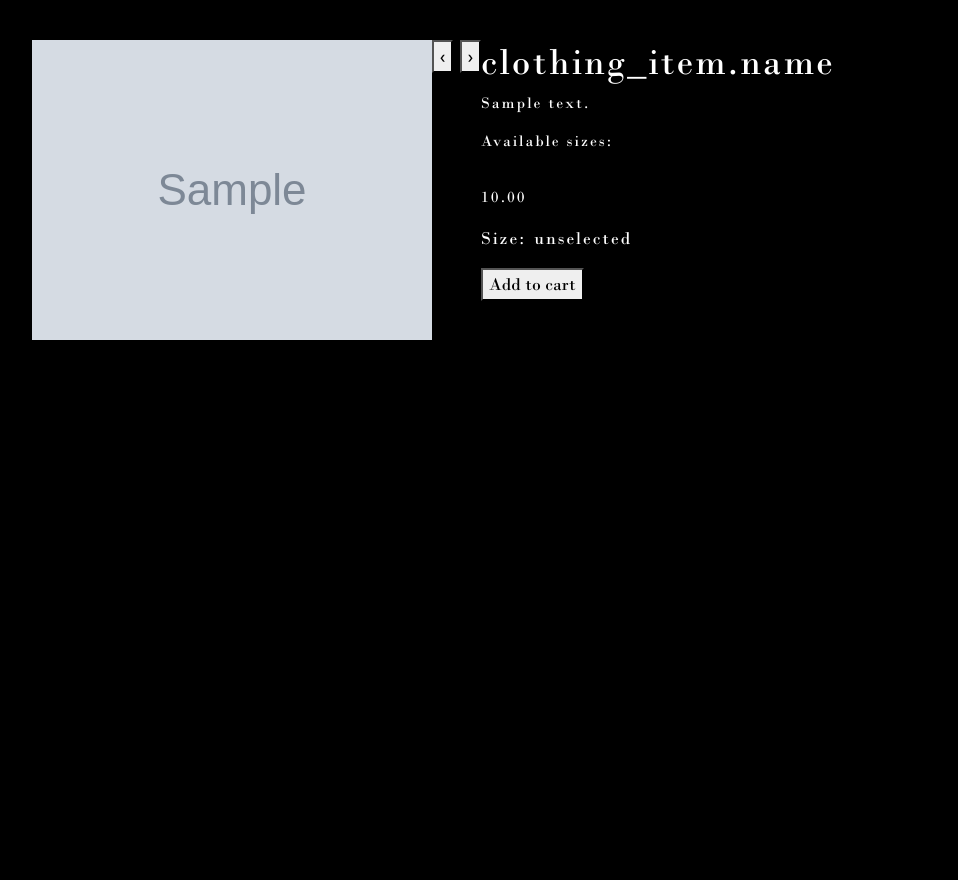
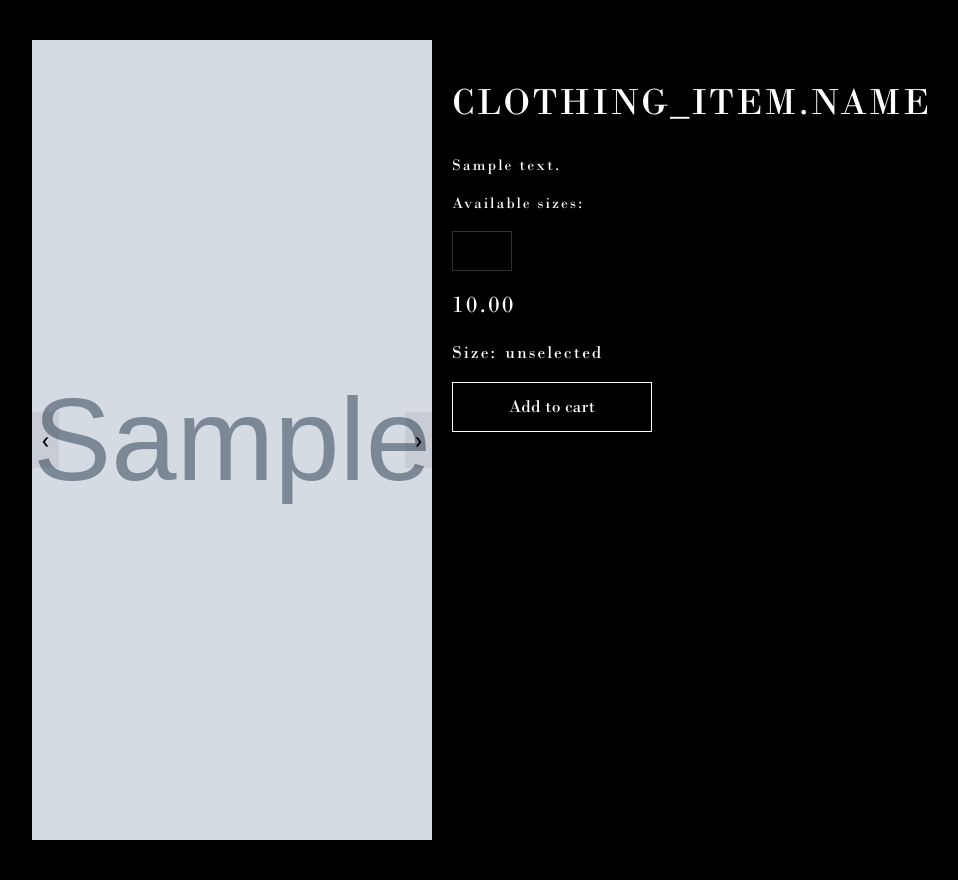
Before and after one commit to warmzera1/rev, a Django app: template reverence/main/templates/main/product/detail.html in a window 1280 px wide; the page is wider, and only the part inside the window is pictured. Shown: the part 70-950 px from the top of that part, without its empty margins (8-966 px from the left). Before the commit the page ends 410 px from the top of that part, so only its background shows below. Run offline with Django 5.2, Linux system fonts and the light colour scheme; the template is opened without the code that fills it: values that come from a table or form of the project are taken from there, others are empty; tables that the repository leaves empty hold one stand-in row (values such as "Sample post"); grey boxes marked "Sample" are stand-in pictures; some libraries are stand-ins or nearby versions.

Commit message:
поправили  каталог и detail

```diff
--- a/reverence/main/static/css/base.css
+++ b/reverence/main/static/css/base.css
@@ -240,3 +240,83 @@ input[type="number"]::-webkit-outer-spin-button {
 .card-info {
     padding-top: 15px;
 }
+
+.detail-product {
+}
+
+.detail-img {
+    position: relative;
+    display: flex;
+    justify-content: center;
+    min-height: 800px;
+}
+
+.detail-image {
+}
+.image-nav {
+    position: absolute;
+    top: 50%;
+    transform: translateY(-50%);
+    width: 100%;
+}
+
+.prev-btn, .next-btn {
+    background-color: #00000010;
+    border: none;
+    cursor: pointer;
+    font-size: 24px;
+    padding: 10px;
+    color: #000;
+}
+
+.detail-description {
+    margin: 40px 0 0 20px;
+}
+
+.item-desc {
+    font-size: 22px;
+    min-width: 700px;
+    margin-top: 30px;
+}
+
+.sizes-list {
+    padding: 0;
+}
+
+.size-name {
+    width: 60px;
+    height: 40px;
+    background-color: #000;
+    border: 1px solid #323232;
+    transition: all .3s ease;
+    color: #fff;
+}
+
+.detail-price {
+    font-size: 24px;
+
+}
+
+.default-btn {
+    width: 200px;
+    height: 50px;
+    display: flex;
+    justify-content: center;
+    align-items: center;
+    border: 1px solid #fff;
+    background-color: #000;
+    color: #fff;
+    transition: all .4s ease;
+}
+
+.default-btn:hover {
+    opacity: 0.7;
+}
+
+.detail-selected {
+    border: 1px solid #fff;
+}
+
+.card-on-catalog {
+    color: #fff;
+}
--- a/reverence/main/templates/main/base.html
+++ b/reverence/main/templates/main/base.html
@@ -14,9 +14,9 @@
 </head>
 <body>
     <header class="header sticky-top d-flex align-items-center">
-        <div class="header-logo">
+        <a class="header-logo" href="{% url "main:catalog" %}">
             <img src="{% static 'img/rev.png' %}" alt="">
-        </div>
+        </a>
         {% comment %} <div class="search">
             <form action="" id="search-form" class="search_form d-flex" style="display: none;">
                 <input type="text" name="q" class="form_input" placeholder="Search">
--- a/reverence/main/templates/main/product/detail.html
+++ b/reverence/main/templates/main/product/detail.html
@@ -9,14 +9,14 @@
             {% for image in clothing_item.images.all %}
                 <img src="{{ image.image.url }}" style="display: none,;" alt="{{ clothing_item.name }}" class="detail-image" data-index="{{ forloop.counter0 }}">
             {% endfor %}
-            <div class="image-nav">
+            <div class="image-nav d-flex justify-content-between">
                 <button class="prev-btn">&lsaquo;</button>
                 <button class="next-btn">&rsaquo;</button>
             </div>
         </div>
 
         <div class="detail-description">
-            <h2>{{ "clothing_item.name" }}</h2>
+            <h2 class="text-uppercase">{{ "clothing_item.name" }}</h2>
             <h3 class="item-desc">{{ clothing_item.description|linebreaks }}</h3>
             <div class="sizes">
                 <p>Available sizes:
--- a/reverence/main/templates/main/product/list.html
+++ b/reverence/main/templates/main/product/list.html
@@ -38,6 +38,7 @@
             <div class="card-container d-flex flex-wrap">
                 {% for item in clothing_items %}
                     <div class="card">
+                        <a href="{% url "main:clothing_items_detail" item.slug %}" class="card-on-catalog">
                             {% if item.image %}
                                 <img src="{{ item.image.url }}" alt="{{ item.name }}" class="product-image">
                             {% endif %}
@@ -45,6 +46,7 @@
                                 <h5>{{ item.name }}</h5>
                                 <p>${{ item.get_price_with_discount }}</p>
                             </div>
+                        </a>
                     </div>
                 {% empty %}
                     <p>No products.</p>
```
Lines whose indentation alone changed are shown as unchanged.
